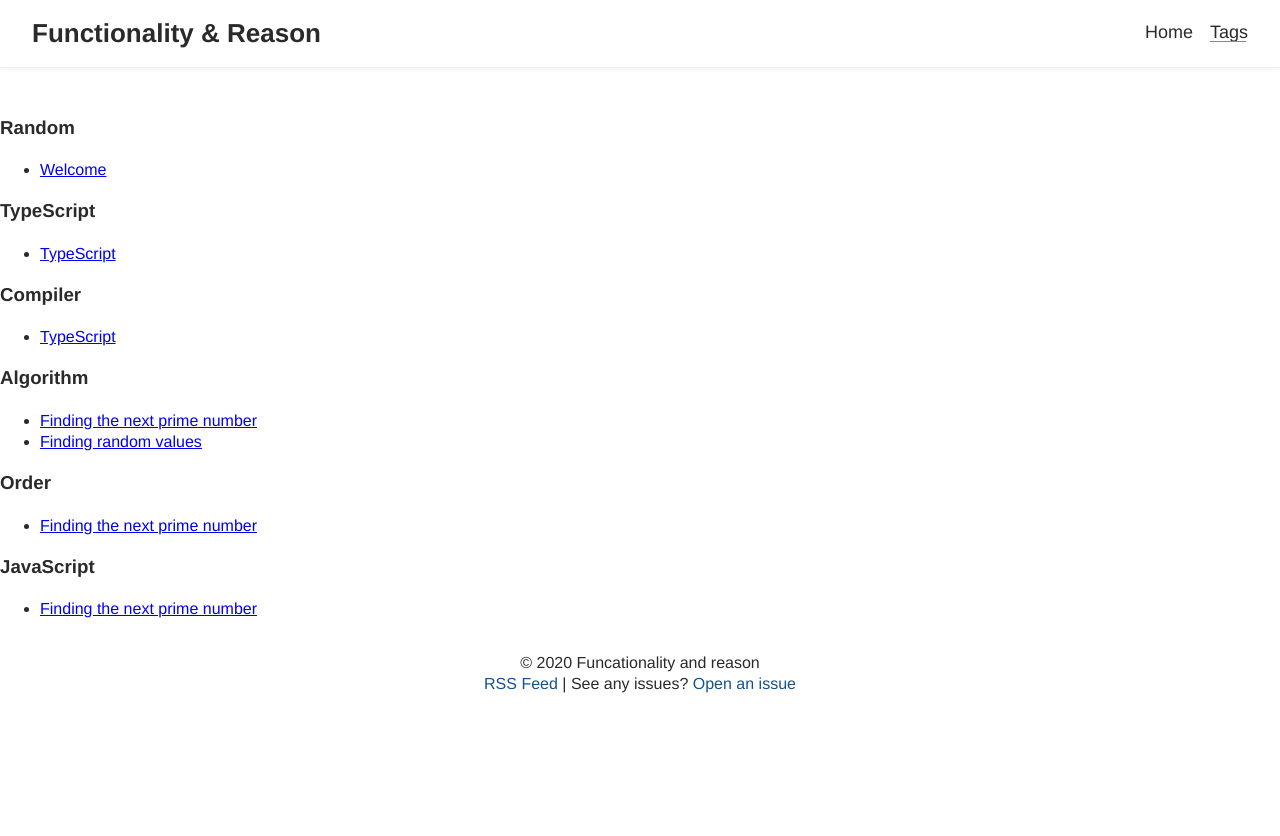
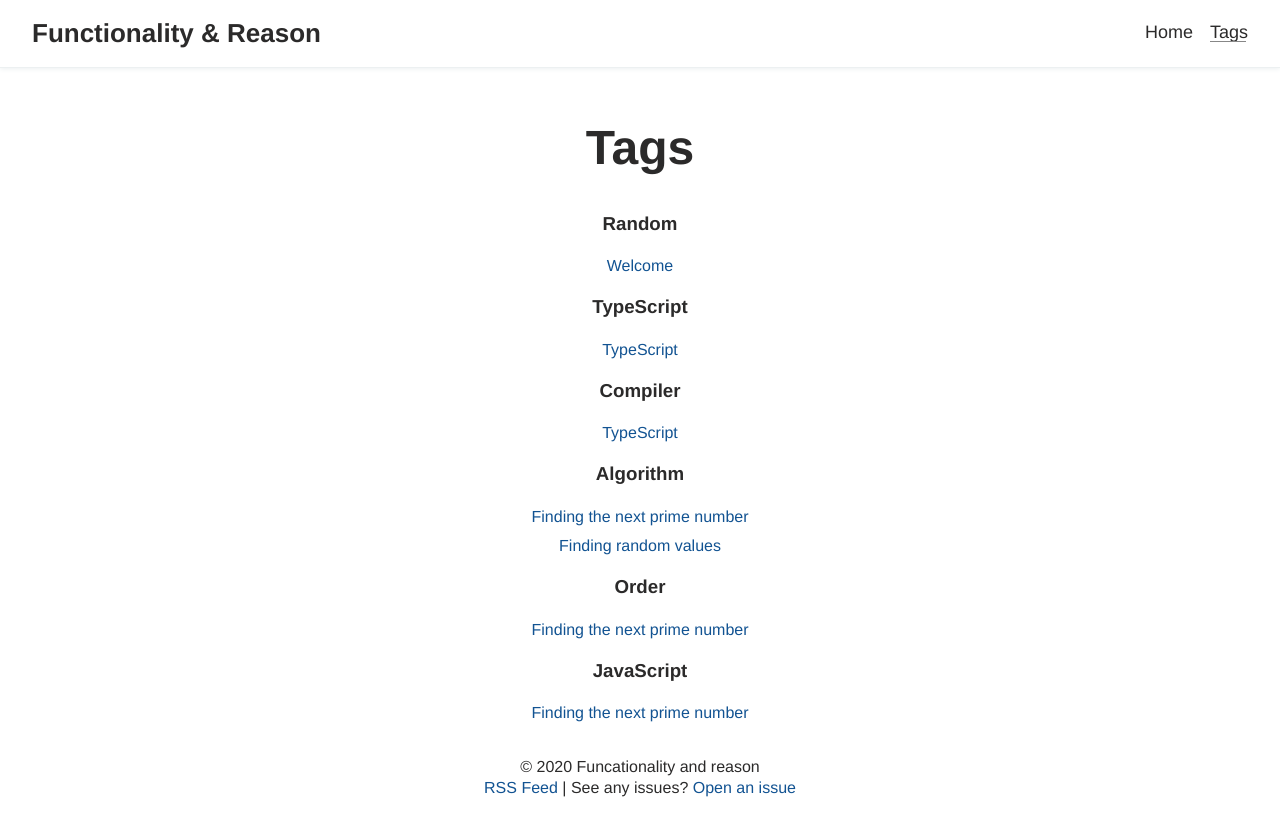
Before and after one commit to leachjustin18/functionalityandreason, a Jekyll site: the page built from tags.md, in a window 1280 px wide. Shown: the top 836 px of the page. Built offline with Jekyll 4.4.1, drawn with Linux system fonts in a browser that asks for light colours; some web fonts are replaced.

Commit message:
Add tags styles and meta data

```diff
--- a/_layouts/tags.html
+++ b/_layouts/tags.html
@@ -2,13 +2,16 @@
 layout: default
 ---
 
-<main>
+<main class="tags">
+    <h1 class="tags__title">Tags</h1>
     {% for tag in site.tags %}
     <h3>{{ tag[0] }}</h3>
-    <ul>
-        {% for post in tag[1] %}
-        <li><a href="{{ post.url }}">{{ post.title }}</a></li>
-        {% endfor %}
-    </ul>
+
+    {% for post in tag[1] %}
+    <div class="tags__linkWrapper">
+        <a href="{{ post.url }}" class="tags__link">{{ post.title }}</a>
+    </div>
+    {% endfor %}
+
     {% endfor %}
 </main>
--- a/_sass/main.scss
+++ b/_sass/main.scss
@@ -38,5 +38,6 @@ h3 {
 @import "button";
 @import "post";
 @import "tagPage";
+@import "tags";
 @import "footer";
 @import "notFound";
--- /dev/null
+++ b/_sass/tags.scss
@@ -0,0 +1,16 @@
+.tags {
+    @extend %pageContainer;
+    text-align: center;
+
+    &__title {
+        font-size: pxToRem(48);
+    }
+
+    &__linkWrapper {
+        margin-bottom: pxToRem(8);
+    }
+
+    &__link {
+        @extend %link;
+    }
+}
--- a/tags.md
+++ b/tags.md
@@ -1,4 +1,6 @@
 ---
 layout: tags
 title: Tags
+description: List of all tags within this site!  Check out each one to see more information about specfic articles!
+keywords: Tags, JavaScript, Compiler, Algorithm, and Order
 ---
```
